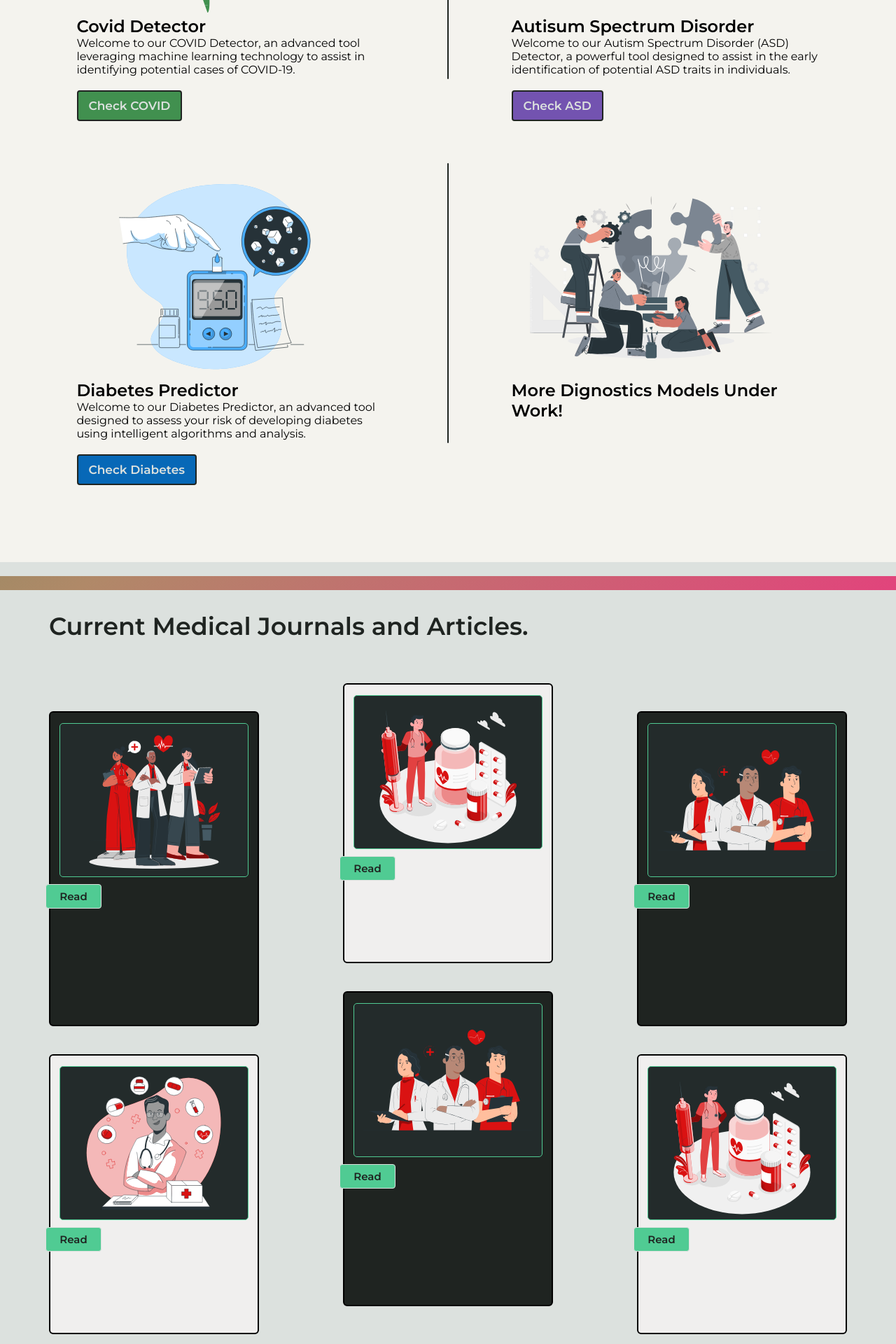
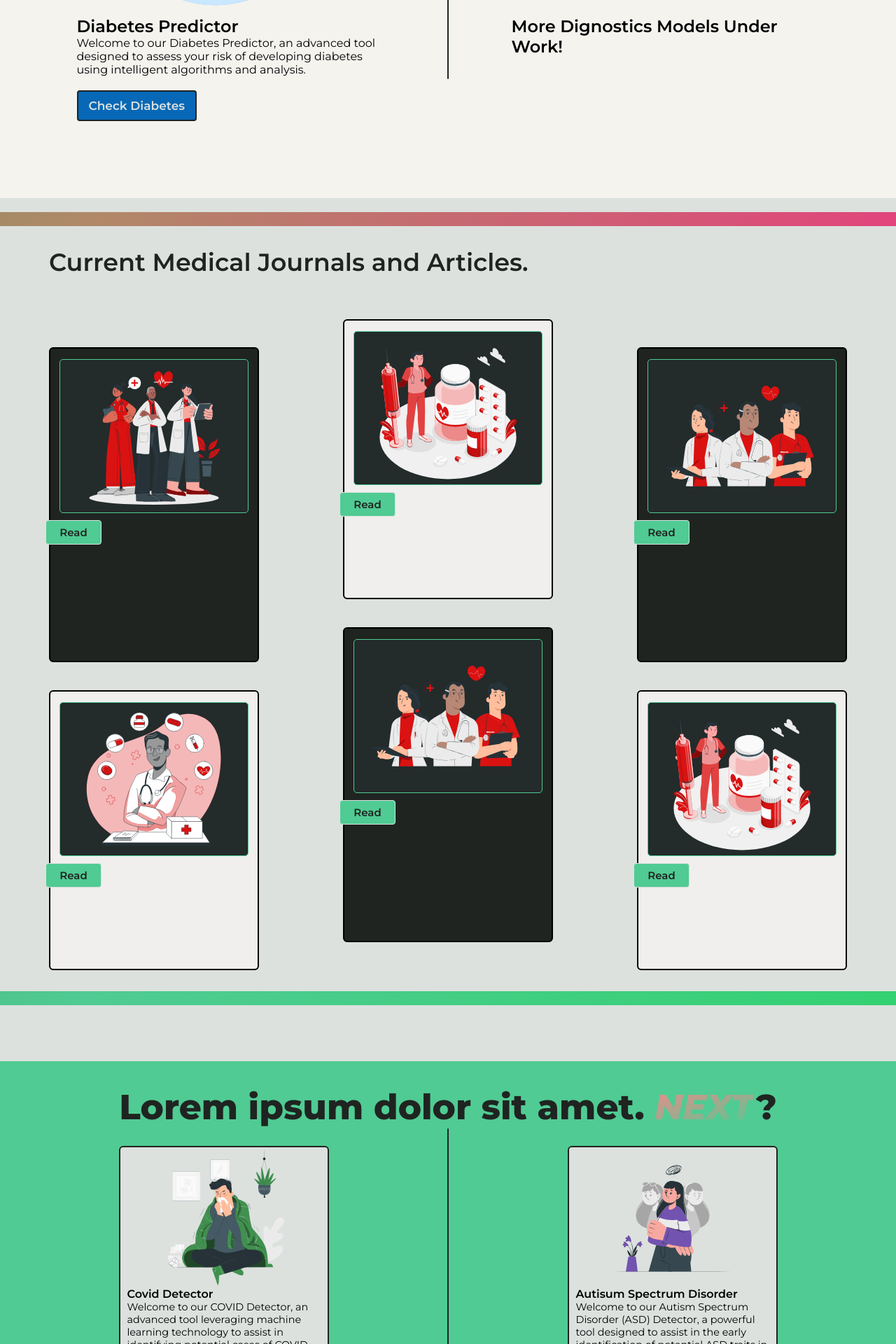
Before and after one commit to Gaurav07076/testing, a Flask app: page /main in a window 1280 px wide. Shown: the part 2200-4120 px from the top of the page at 70% size. Run offline with Flask 3, Linux system fonts and the light colour scheme; parts of the project's set-up code (start-up, migrations or seed data) failed here and were passed over; some web fonts are replaced.

Commit message:
uyetqwigtqwir
qwfoiwqho

```diff
--- a/static/css/main.css
+++ b/static/css/main.css
@@ -30,7 +30,7 @@
 .navElemContainers + .middlenav{
     display:flex;
     min-width: 150px;
-    width:600px;
+    width:300px;
     font-size: 20px;
     align-items: center;
     justify-content: space-between;
@@ -40,7 +40,6 @@
     z-index: 1;
     width:50px;
     height: 50px;
-
     margin-right: 90px;
 }
 .flexlogo{
@@ -788,6 +787,84 @@
     font-weight:600;
 
 }
+
+
+
+/* disease Carousal starts here */
+
+.diseaseCarousal{
+    margin: 80px 0 20px 0;
+    height: 500px;
+    weight: 100%;
+    background: var(--maingreen);
+    display: flex;
+    align-items: center;
+    justify-content: center;
+    flex-direction:column;
+
+}
+.diseasecard_small{
+    display: flex;
+    flex-direction: column;
+    align-items: flex-start;
+    height:350px;
+    background: var(--bg-light);
+    padding: 0 10px;
+    border:2px solid var(--fontcolordark);
+    border-radius: 6px;
+    width: 300px;
+
+}
+.diseaseCardImage_small{
+    height:200px;
+    display: flex;
+    align-items: center;
+    justify-content:center;
+    width: 100%;
+}
+.deseaseCardDescription_small{
+    font-size: 1rem;
+    font-weight: 600;
+}
+.deseaseCardDetail_small{
+    font-size: 0.9rem;
+}
+
+.cardbutton_small{
+    display: flex;
+    align-items: center;
+    padding:4px 8px ;
+    border:2px solid var(--fontcolordark);
+    border-radius: 4px;
+    max-width: 200px;
+    font-size: 1rem;
+    background-color: var(--bg-black);
+    font-weight:600;
+    transition: all 0.6s ease;
+    z-index: 1;
+
+}
+.cardbutton_small a{
+    color:var(--maingreen);
+}
+.cardbutton_small:hover a{
+    color:var(--bg-light);
+}
+
+.cardbutton_small:hover{
+    transition: all 0.5s ease;
+    scale: 0.98;
+    background-color: var( --bg-black);
+    border:2px solid var(--fontcolordark);
+
+}
+.flex3{
+    display: flex;
+    align-items: center;
+    width:100%;
+    justify-content: space-evenly;
+}
+
 .buttonColour{
     display: flex;
     align-items: center;
@@ -840,6 +917,15 @@
     animation: gradient 10s ease infinite;
 
 }
+.dividergradientBW{
+    width: 100%;
+    height:20px;
+    background: linear-gradient(-45deg, var(--bg-black), rgb(48, 210, 110), var(--maingreen), #41904F);
+    background-size: 300% 300%;
+    animation: gradient 10s ease infinite;
+    margin: 30px 0;
+
+}
 
 @keyframes gradient {
 	0% {
--- a/templates/main.html
+++ b/templates/main.html
@@ -45,7 +45,7 @@
                     <div class="searchbtn"></div>
                 </div> -->
 
-                <div class="growing-search">
+                <!-- <div class="growing-search">
                     <form action="{{ url_for('main') }}" method="post">
                     <div class="input ">
                       <input id="searchinput" required type="text" name="search"/>
@@ -56,7 +56,7 @@
                       </button>
                     </div>
                     </form>
-                </div>
+                </div> -->
 
             </div>
             <div class="navElemContainers endnav">
@@ -64,7 +64,7 @@
             </div>
         </nav>
 
-        <div class="searchresult diplay_none">
+        <!-- <div class="searchresult diplay_none">
             <div class="searchNavBar">
                 <div class="searchHeader">Search result for "{{ query }}"</div>
                 <div class="button" onClick="backFunction()">Back</div>
@@ -72,7 +72,7 @@
             </div>
             <div class="dividerthingreen"></div>
             <div class="inputval">{{ result }}</div>
-        </div>
+        </div> -->
 
 
         <div class="home">
@@ -117,25 +117,6 @@
 
             <div class="flex2">
                 <div class="diseasecard ">
-                    <img class="diseaseCardImage" src="{{url_for('static',filename='../static/resources/Feaver.svg')}}" alt="">
-                    <div class="deseaseCardDescription">Covid Detector</div>
-                    <div class="deseaseCardDetail">Welcome to our COVID Detector, an advanced tool leveraging machine learning technology to assist in identifying potential cases of COVID-19. </div>
-                    <div class="diseases">
-                        <div class="buttonColour cgreen"><a href="{{url_for('covid')}}">Check COVID</a></div>
-                    </div>
-                </div>
-                <div class="blackdivider"></div>
-                <div class="diseasecard ">
-                    <img class="diseaseCardImage" src="{{url_for('static',filename='../static/resources/Asd.svg')}}" alt="">
-                    <div class="deseaseCardDescription">Autisum Spectrum Disorder</div>
-                    <div class="deseaseCardDetail">Welcome to our Autism Spectrum Disorder (ASD) Detector, a powerful tool designed to assist in the early identification of potential ASD traits in individuals.</div>
-                    <div class="diseases">
-                        <div class="buttonColour purple"><a href="{{url_for('ASD')}}">Check ASD</a></div>
-                    </div>
-                </div>
-            </div>
-            <div class="flex2">
-                <div class="diseasecard ">
                     <img class="diseaseCardImage" src="{{url_for('static',filename='../static/resources/diabetes.svg')}}" alt="">
                     <div class="deseaseCardDescription">Diabetes Predictor</div>
                     <div class="deseaseCardDetail">Welcome to our Diabetes Predictor, an advanced tool designed to assess your risk of developing diabetes using intelligent algorithms and analysis. </div>
@@ -149,20 +130,18 @@
                     <div class="deseaseCardDescription">More Dignostics Models Under Work!</div>
                 </div>
             </div>
-            <div id="news"></div>
+
+
 
 
         </div>
 
 
-        <div class="dividergradient" id="dividergradient">
-        </div>
+        <div class="dividergradient" id="dividergradient"></div>
 
       <!-- javascriptFuntion  News API-->
 
         <div>
-
-
         <script>
           async function f() {
             const res = await fetch(`https://newsapi.org/v2/top-headlines?country=in&category=health&apiKey=4578f91f961d4f7a9760456c71eafc34`);
@@ -207,9 +186,11 @@
                     <div class="newstile1">
                     </div>
                     <!-- <div class="newsdesc">subtext...</div> -->
-                <div  class="buttonsmall"><a class="link1"
+                    <div  class="buttonsmall">
+                        <a class="link1"
                         href=""
-                     target="_blank">Read</a></div>
+                        target="_blank">Read</a>
+                    </div>
                 </div>
 
                 <div class="newscardsmall">
@@ -220,7 +201,8 @@
                     <!-- <div class="newsdesc">subtext...</div> -->
                     <div class="buttonsmall"><a class="link2"
                             href=""
-                        target="_blank">Read</a></div>
+                            target="_blank">Read</a>
+                    </div>
                 </div>
 
                 <div class="newscardbig">
@@ -271,20 +253,45 @@
                             target="_blank">Read</a></div>
                 </div>
             </div>
+            <div class="dividergradientBW" id="dividergradientBW"></div>
+            <div class="diseaseCarousal">
+                <div class="headerinnovation">Lorem ipsum dolor sit amet. <span>NEXT</span>?</div>
+                <div class="flex3">
+                    <div class="diseasecard_small">
+                        <img class="diseaseCardImage_small" src="{{url_for('static',filename='../static/resources/Feaver.svg')}}" alt="">
+                        <div class="deseaseCardDescription_small">Covid Detector</div>
+                        <div class="deseaseCardDetail_small">Welcome to our COVID Detector, an advanced tool leveraging machine learning technology to assist in identifying potential cases of COVID-19. </div>
+                        <div class="diseases">
+                            <div class="cardbutton_small">
+                                <a href="{{url_for('covid')}}">Check COVID</a>
+                            </div>
+                        </div>
+                    </div>
+                    <div class="blackdivider"></div>
+                    <div class="diseasecard_small ">
+                        <img class="diseaseCardImage_small" src="{{url_for('static',filename='../static/resources/Asd.svg')}}" alt="">
+                        <div class="deseaseCardDescription_small">Autisum Spectrum Disorder</div>
+                        <div class="deseaseCardDetail_small">Welcome to our Autism Spectrum Disorder (ASD) Detector, a powerful tool designed to assist in the early identification of potential ASD traits in individuals.</div>
+                        <div class="diseases">
+                            <div class="cardbutton_small"><a href="{{url_for('ASD')}}">Check ASD</a></div>
+                        </div>
+                    </div>
+                </div>
+            </div>
 
-        <div class="innovation_section_divider">
+            <!-- <div class="innovation_section_divider">
                 <div class="formseperatorlong">
                 </div>
-        </div>
+            </div> -->
             <div class="innovation_section">
 
                     <div class="headerinnovation">What's <span>NEXT</span>?</div>
-
-
                     <div class="thought_container">
                         <div class="number">1</div>
                         <div class="verticalline">
-                  <div class="thought_header">Simplifying the input Features and Diversifying our solution!</div>
+                            <div class="thought_header">
+                                Simplifying the input Features and Diversifying our solution!
+                            </div>
                             <div class="thought_subtext">
                                 The main objective is to create a more scalable, robust and evolving model.<br>The present model we made do predict the heart disease but the input parameter at present are not completely elementary. There are a few fields for which you need a few checkups. We want to keep simplifying the input parameters so that we can reach out to more and more people and make better user-experience. We also do plan to make more such model for other disease prediction.
                             </div>
@@ -292,7 +299,6 @@
 
                     </div>
                     <div class="fleximage">
-
                         <div class="imagecard_ideasec">
                         <img src="{{url_for('static',filename='../static/resources/Doctors-cuate.svg')}}">
                         </div>
@@ -308,6 +314,8 @@
                     </div>
 
             </div>
+
+
 
         </div>
 
@@ -336,7 +344,6 @@
 
 
         <script>
-
                 const button = document.querySelector("#search");
                 const displaybox = document.querySelector(".searchresult");
                 let searchinput = document.querySelector("#searchinput").value;
@@ -360,12 +367,8 @@
                     displaybox.classList.add('diplay_none');
                     '{% set pred = 0 %}'
                 }
+        </script>
 
-
-
-
-
-          </script>
     </body>
 
 
```
Lines whose indentation alone changed are shown as unchanged.
